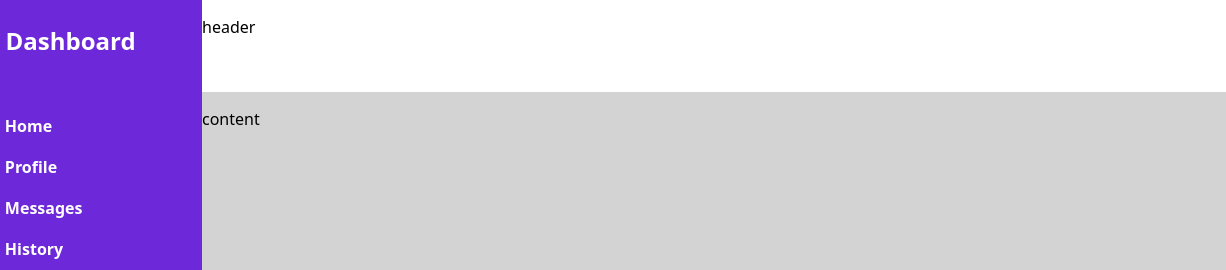
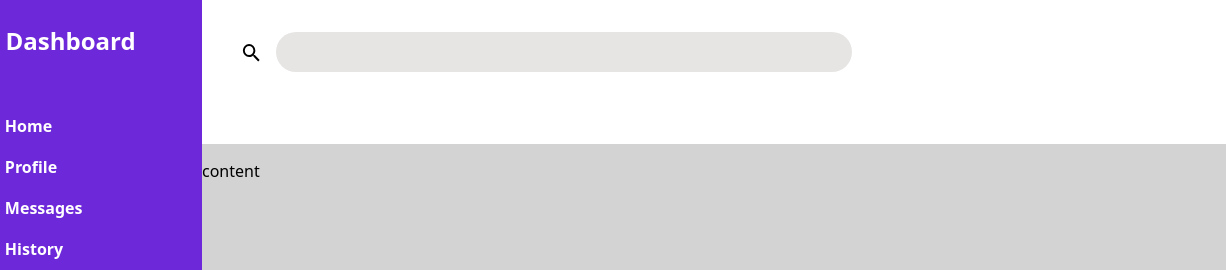
Before and after one commit to Strange-can/admin-dashboard, a plain HTML site: page index.html in a window 1280 px wide. Shown: the top 270 px of the page, 54-1280 px from the left. Drawn offline with Linux system fonts and the light colour scheme.

Commit message:
Add and design search bar section

```diff
--- a/index.html
+++ b/index.html
@@ -33,7 +33,10 @@
         </div>
 
         <div class="header">
-            <p>header</p>
+
+            <div class="search">
+            <input type="search" />
+            </div>
         </div>
         <div class="content">
             <p>content</p>
--- a/style.css
+++ b/style.css
@@ -58,6 +58,7 @@ body {
     padding-top: 0.5vh;
     padding-bottom: 0.5vh;
     padding-left: 2vw;
+    padding-right: 2vw;
 }
 
 .nav > div > a {
@@ -143,6 +144,7 @@ body {
     padding-top: 0.5vh;
     padding-bottom: 0.5vh;
     padding-left: 2vw;
+    padding-right: 2vw;
 }
 
 .account-matters > div > a {
@@ -188,6 +190,40 @@ body {
 }
 /* end of icon placements for .account-matters */
 
+.header {
+    display: grid;
+    grid-template: 1fr 1fr / 2.5fr 1fr;
+}
+
+.search::before {
+    content: url(styling-resources/search-icon-odin.svg);
+    display: inline-block;
+    height: auto;
+    width: 1.8vw;
+    padding-top: 7px;
+}
+
+.search {
+    grid-column: 1 / 2;
+
+    padding-top: 4vh;
+    padding-left: 3vw;
+
+    display: flex;
+    align-items: center;
+    gap: 1vw;
+}
+
+.search > input {
+    width: 45vw;
+    height: 5vh;
+    background-color: #e7e5e4;
+    box-shadow: none;
+    border: none;
+    border-radius: 20px;
+    padding: 4px 10px;
+}
+
 .content {
     background-color: lightgray;
 }
```
Also changed, not shown: styling-resources/search-icon-odin.svg (added).
